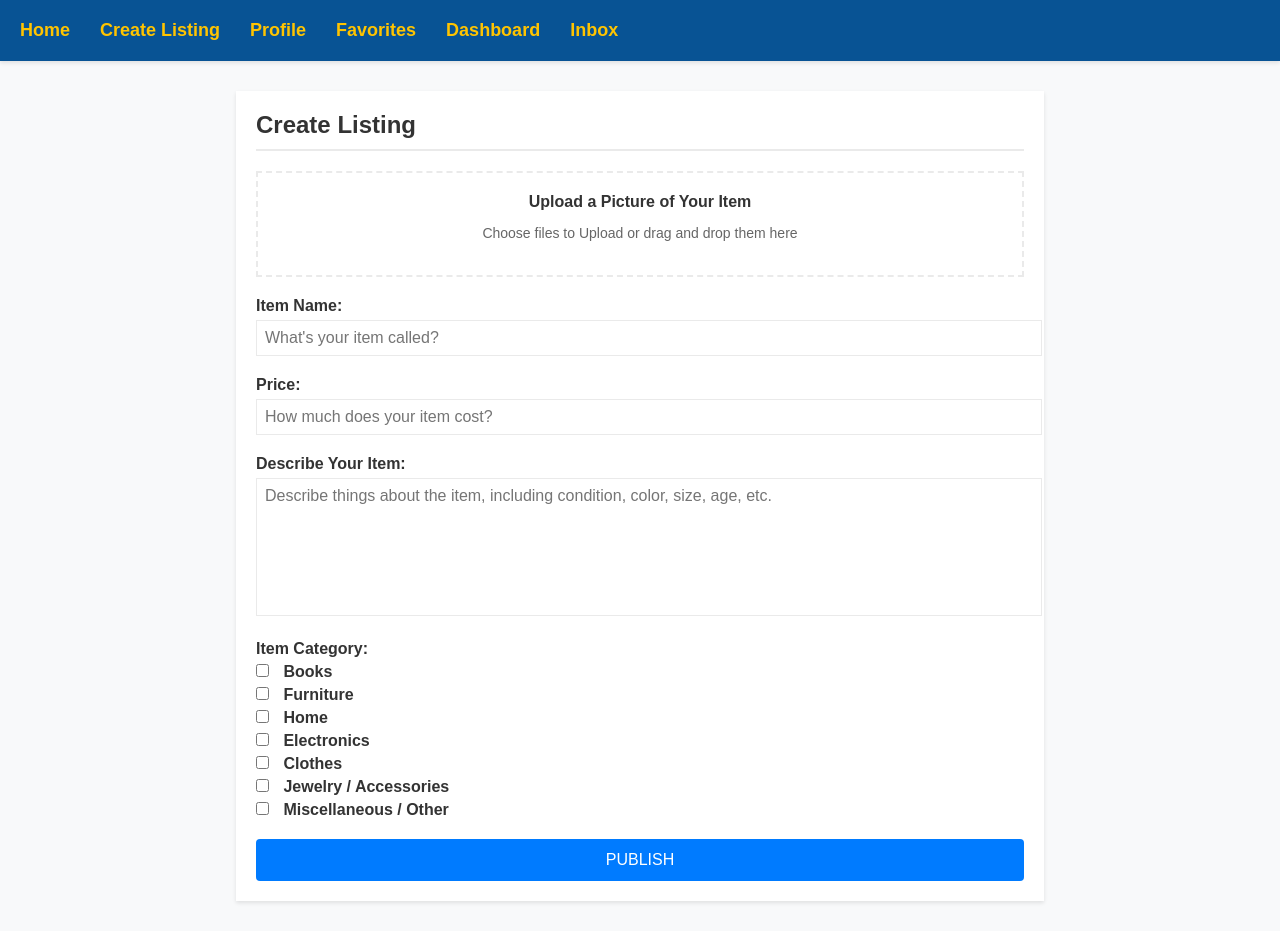
After one commit to iandailey/SchoolYardX, a PHP site: page /additem1.html in a window 1280 px wide. The commit adds this page. Run offline with PHP 8.4, Linux system fonts and the light colour scheme.

Commit message:
Add files via upload
I didn't want to mess with anything too much so I duplicated the files before making any changes and added 1 to the file names. May need to change the linked files within the code. Also added aspects to the additem html file which I attached here as additem1.html

```diff
--- /dev/null
+++ b/UM-layout1.css
@@ -0,0 +1,124 @@
+/* Basic reset for form elements */
+body, h2, form, fieldset, label, input, button, textarea {
+    margin: 0;
+    padding: 0;
+    border: none;
+    font-family: Arial, sans-serif;
+  }
+
+  /* Body and page layout */
+  body {
+    background-color: #f8f9fa;
+  }
+
+  /* Header styles */
+  header.ribbon {
+    display: flex;
+    justify-content: flex-start;
+    background: rgba(8,83,148,255);;
+    padding: 20px;
+    box-shadow: 0 2px 4px rgba(0,0,0,0.1);
+  }
+
+  header.ribbon a {
+    text-decoration: none;
+    color: rgb(255, 196, 0);
+    margin-right: 30px;
+    font-size: 18px;
+    font-weight: bold;
+
+  }
+
+  header.ribbon a:not(:first-child):hover {
+    text-decoration: underline;
+  }
+
+  /* Main content area */
+  main.center {
+    background: #ffffff;
+    width: 60%;
+    margin: 30px auto;
+    padding: 20px;
+    box-shadow: 0 2px 4px rgba(0,0,0,0.1);
+  }
+
+  /* Form layout */
+  form.create-listing-form {
+    display: block;
+  }
+
+  /* Form headings */
+  h2 {
+    font-size: 24px;
+    color: #333;
+    border-bottom: 2px solid #eaeaea;
+    padding-bottom: 10px;
+    margin-bottom: 20px;
+  }
+
+  /* Form field styles */
+  label {
+    display: block;
+    margin-bottom: 5px;
+    font-weight: bold;
+    color: #333;
+  }
+
+  input[type="text"],
+  textarea {
+    width: 100%;
+    padding: 8px;
+    margin-bottom: 20px;
+    border: 1px solid #eaeaea;
+    font-size: 16px;
+  }
+
+  textarea {
+    height: 120px;
+    resize: none;
+  }
+
+  /* File upload area */
+  .upload-section {
+    border: 2px dashed #eaeaea;
+    text-align: center;
+    padding: 20px;
+    margin-bottom: 20px;
+  }
+
+  .drag-drop-area p {
+    color: #666;
+    font-size: 14px;
+  }
+
+  /* Publish button */
+  .publish-button {
+    background-color: #007bff;
+    color: #fff;
+    padding: 12px 20px;
+    font-size: 16px;
+    border: none;
+    border-radius: 4px;
+    cursor: pointer;
+    text-transform: uppercase;
+    display: block; /* Make the button expand to full width */
+    width: 100%;
+  }
+
+  .publish-button:hover {
+    background-color: #0056b3;
+  }
+
+  /* Checkbox styles */
+  .category-checkboxes {
+    margin-bottom: 20px;
+  }
+
+  .category-checkboxes label {
+    display: block;
+    margin-bottom: 5px;
+  }
+
+  .category-checkboxes input[type="checkbox"] {
+    margin-right: 10px;
+  }
--- /dev/null
+++ b/additem1.html
@@ -0,0 +1,62 @@
+<!DOCTYPE html>
+<html lang="en">
+    <head>
+        <meta charset="UTF-8">
+        <link rel="stylesheet" href="UM-layout1.css">
+        <title>Create Listing</title>
+    </head>
+
+    <body>
+        <header class="ribbon">
+
+            <a href="home.php" class="home-link">Home</a>
+            <a href="#" class="active">Create Listing</a>
+            <a href="profile.php">Profile</a>
+            <a href="favorites.php">Favorites</a>
+            <a href="dashboard.php">Dashboard</a>
+            <a href="inbox.php">Inbox</a>
+        </header>
+
+        <main class="center">
+            <!-- Adjusted heading to match screenshot -->
+            <h2>Create Listing</h2>
+            <form action="additem.php" method="POST" class="create-listing-form">
+                <fieldset>
+                    <!-- Image upload section -->
+                    <div class="upload-section">
+                        <label for="image_upload">Upload a Picture of Your Item</label>
+                        <input type="file" id="image_upload" name="image_upload" hidden>
+                        <div class="drag-drop-area">
+                            <p>Choose files to Upload or drag and drop them here</p>
+                        </div>
+                    </div>
+
+                    <label for="item_name">Item Name:</label>
+                    <input type="text" id="item_name" name="item_name" placeholder="What's your item called?"><br>
+
+                    <label for="price">Price:</label>
+                    <input type="text" id="price" name="price" placeholder="How much does your item cost?"><br>
+
+                    <!-- Description section -->
+                    <label for="description">Describe Your Item:</label>
+                    <textarea id="description" name="description" placeholder="Describe things about the item, including condition, color, size, age, etc."></textarea>
+
+                    <!-- Item category selection, adjusted to checkboxes -->
+                    <label for="category">Item Category:</label>
+                    <div class="category-checkboxes">
+                        <label><input type="checkbox" name="category" value="Books"> Books</label>
+                        <label><input type="checkbox" name="category" value="Furniture"> Furniture</label>
+                        <label><input type="checkbox" name="category" value="Home"> Home</label>
+                        <label><input type="checkbox" name="category" value="Electronics"> Electronics</label>
+                        <label><input type="checkbox" name="category" value="Clothes"> Clothes</label>
+                        <label><input type="checkbox" name="category" value="Jewelry/Accessories"> Jewelry / Accessories</label>
+                        <label><input type="checkbox" name="category" value="Miscellaneous"> Miscellaneous / Other</label>
+                    </div>
+
+                    <!-- Submit button adjusted to match the "Publish" button in the screenshot -->
+                    <button type="submit" class="publish-button">Publish</button>
+                </fieldset>
+            </form>
+        </main>
+    </body>
+</html>
```
Also changed, not shown: dash-layout.css (+133 -51 lines), home-layout1.css (added, +97 -0 lines).
